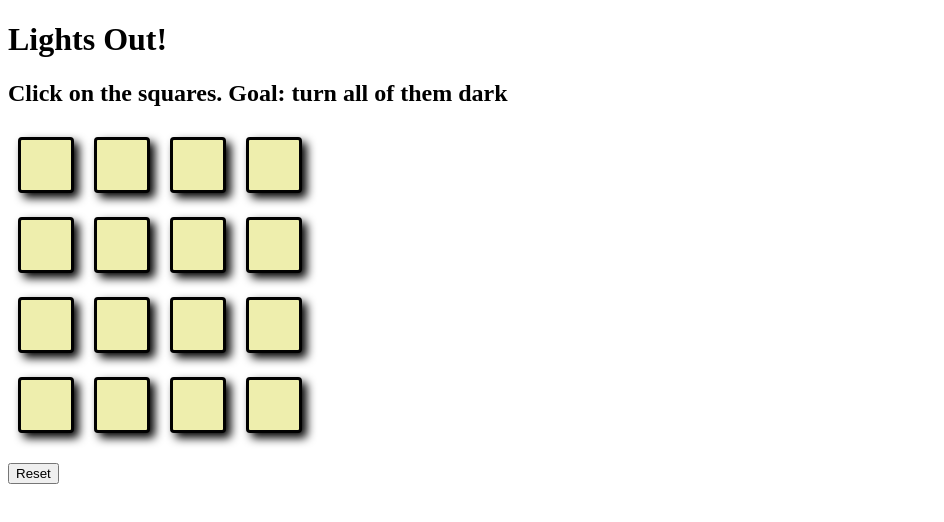
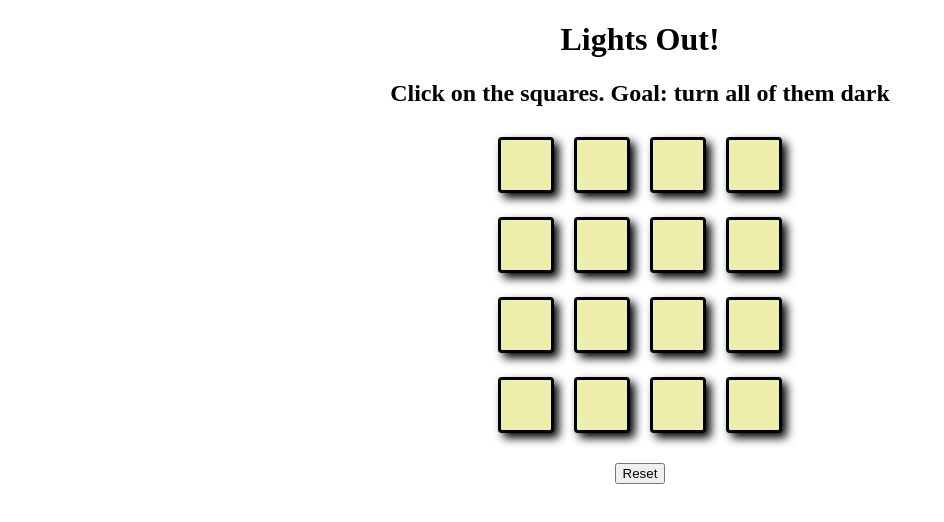
Before and after one commit to munizao/lights-out, a plain HTML site: page index.html in a window 1280 px wide. Shown: the whole page, without its empty margins (0-944 px from the left). Drawn offline with Linux system fonts and the light colour scheme.

Commit message:
center stuff

```diff
--- a/index.html
+++ b/index.html
@@ -19,7 +19,7 @@
         <section>
             <p id=victory></p>
         </section>
-        <section>
+        <section id="reset-section">
             <button id="reset">Reset</button>
         </section>
     </main>
--- a/main.css
+++ b/main.css
@@ -20,3 +20,20 @@
 .dark {
     background: rgb(65, 65, 21);
 }
+
+h1 {
+    text-align: center;
+}
+
+h2 {
+    text-align: center;
+}
+
+.row {
+    text-align: center;
+}
+
+#reset-section {
+    margin: auto;
+    text-align: center;
+}
```
